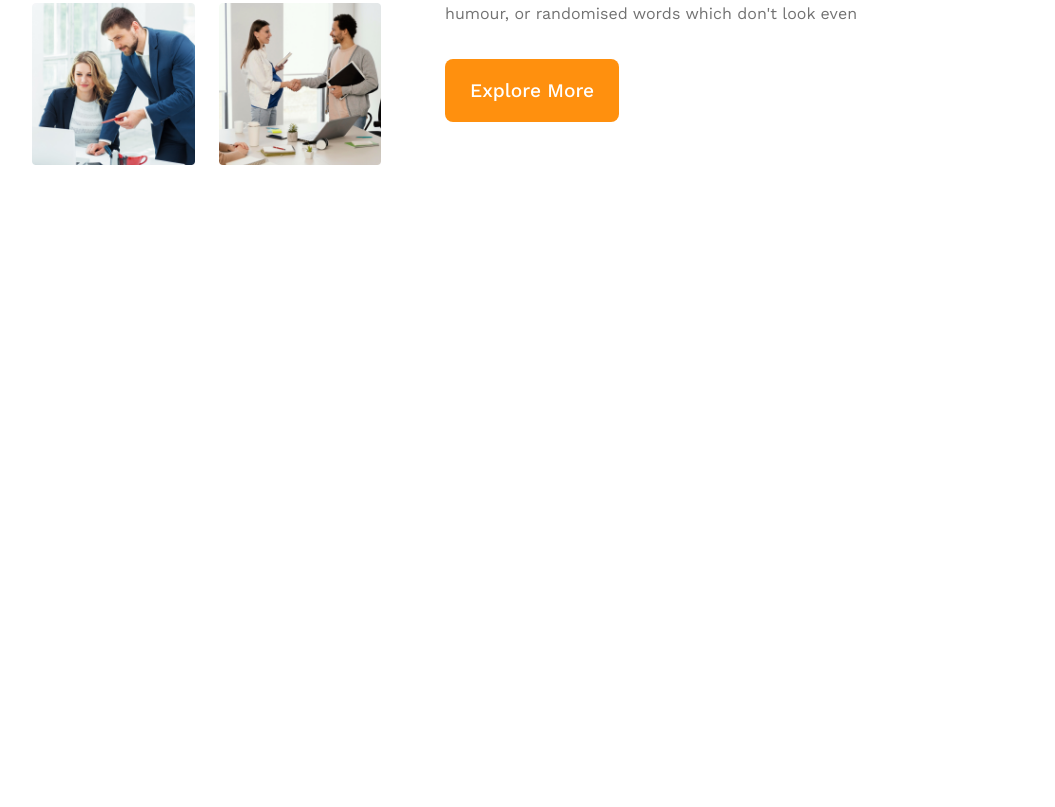
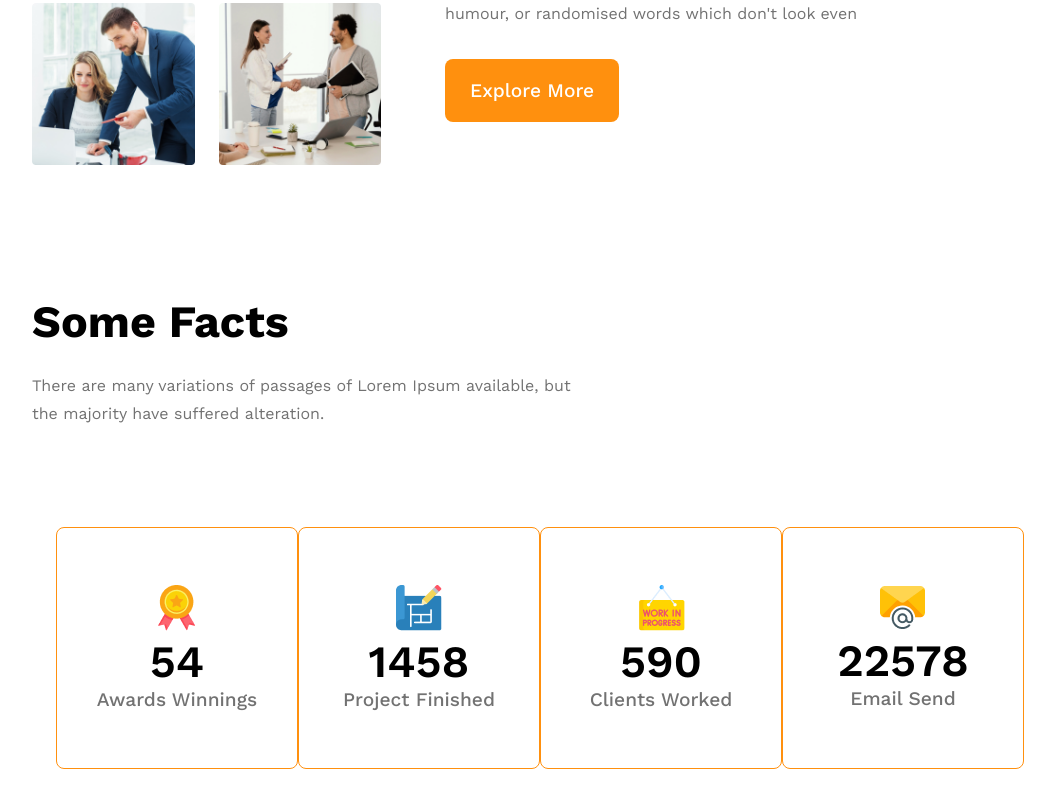
Before and after one commit to mahi-logics/g3-architecture-website, a plain HTML site: page index.html in a window 1280 px wide. Shown: the part 1466-2273 px from the top of the page, without its empty margins (128-1183 px from the left). Before the commit the page ends 1761 px from the top, so only its background shows below. Drawn offline with nearby package versions, Linux system fonts and the light colour scheme.

Commit message:
Some Facts section made with mobile aand for medium device responive

```diff
--- a/index.html
+++ b/index.html
@@ -73,7 +73,7 @@
 
       <div class="feature-content">
 
-        <h3>
+        <h3 class="section-heading">
           <span id="quick">Quick list</span>
           <span id="our">of Our</span>
           <span id="features">Features</span>
@@ -85,6 +85,53 @@
 
     </section>
 
+    <!-- Some Facts -->
+    <section id="some-facts" class="container">
+
+      <div class="some-facts-heading">
+          <h3 class="section-heading">Some Facts</h3>
+          <p class="text">There are many variations of passages of Lorem Ipsum available, but the majority have suffered
+            alteration.</p>
+      </div>
+
+      <div class="facts-card-container">
+
+        <div class="facts-card flex justify-center align-center ">
+          <div class="card-content">
+            <img src="images/icons/ribon.png" alt="">
+            <h5>54</h5>
+            <h6>Awards Winnings</h6>
+          </div>
+        </div>
+
+        <div class="facts-card flex justify-center align-center">
+          <div class="card-content justify-between align-center">
+            <img src="images/icons/projects.png" alt="">
+            <h5>1458</h5>
+            <h6>Project Finished</h6>
+          </div>
+        </div>
+
+        <div class="facts-card flex justify-center align-center">
+          <div class="card-content">
+            <img src="images/icons/customers.png" alt="">
+            <h5>590</h5>
+            <h6>Clients Worked</h6>
+          </div>
+        </div>
+
+        <div class="facts-card flex justify-center align-center">
+          <div class="card-content ">
+            <img src="images/icons/email.png" alt="">
+            <h5>22578</h5>
+            <h6>Email Send</h6>
+          </div>
+        </div>
+
+      </div>
+
+    </section>
+
   </main>
 
 </body>
--- a/styles/hero.css
+++ b/styles/hero.css
@@ -23,6 +23,10 @@ body{
 
 .justify-between{
   justify-content: space-between;
+}
+
+.justify-center{
+  justify-content: center;
 }
 
 .align-center{
@@ -58,6 +62,11 @@ body{
   border: none;
   cursor: pointer;
   margin: 2rem 0 2.7rem 0;
+}
+
+.section-heading{
+  font-size: 2.8rem;
+  font-weight: 700;
 }
 
 /* nav */
@@ -130,10 +139,7 @@ body{
   margin-left: 4rem;
 }
 
-.feature-content h3{
-  font-size: 2.8rem;
-  font-weight: 700;
-}
+
 
 .feature-content h3 #quick{
   color: #727272;
@@ -147,6 +153,53 @@ body{
 .feature-content p{
   margin-top: 1.5rem;
 }
+
+
+/* Some fact section */
+
+#some-facts{
+  margin-bottom: 180px;
+}
+
+.some-facts-heading{
+  max-width: 542px;
+}
+
+.some-facts-heading p{
+  margin: 24px 0 100px;
+}
+
+.facts-card-container{
+  display: grid;
+  grid-template-columns: repeat(4, 1fr);
+  width: 95%;
+  margin: 0 auto;
+}
+
+
+
+.facts-card{
+  width: 240px;
+  height: 240px;
+  border: 1px solid #FF900E;
+  border-radius: 8px;
+}
+
+.card-content{
+  text-align: center;
+}
+
+.card-content h5{
+  font-size: 2.8rem;
+  font-weight: 600;
+}
+
+.card-content h6{
+  font-size: 1.2rem;
+  font-weight: 500;
+  color: #727272;
+}
+
 
 /* hero section media query  */
 
@@ -186,13 +239,12 @@ body{
     font-size: 2.2rem;
     }
 
-}
+    /* feature section media query */
 
-/* feature section media query */
-@media screen and (max-width: 576px) {
-  .features{
+    .features{
     flex-direction: column;
     gap: 40px;
+    margin-bottom: 80px;
   }
 
   .feature-content {
@@ -204,4 +256,48 @@ body{
   .feature-content p{
     text-align: justify;
   }
+
+  /* Some Facts */
+
+  .some-facts-heading {
+    width: 95%;
+    margin: 0 auto;
+    text-align: center;
+  }
+
+  .some-facts-heading p {
+    margin: 24px 0 60px;
+    text-align: justify;
+  }
+
+  .facts-card-container {
+    grid-template-columns: repeat(1, 1fr);
+    width: 100%;
+    gap: 24px;
+  }
+
+  .facts-card{
+    margin: 0 auto;
+  }
+
 }
+
+
+@media screen and (min-width: 576px) and (max-width:992px) {
+
+
+  #some-facts{
+    width: 95%;
+  }
+
+  .facts-card-container {
+    display: grid;
+    grid-template-columns: repeat(2, 1fr);
+    margin: 0 auto;
+    gap: 50px;
+    }
+
+  .facts-card {
+    margin: 0 auto;
+  }
+}
```
